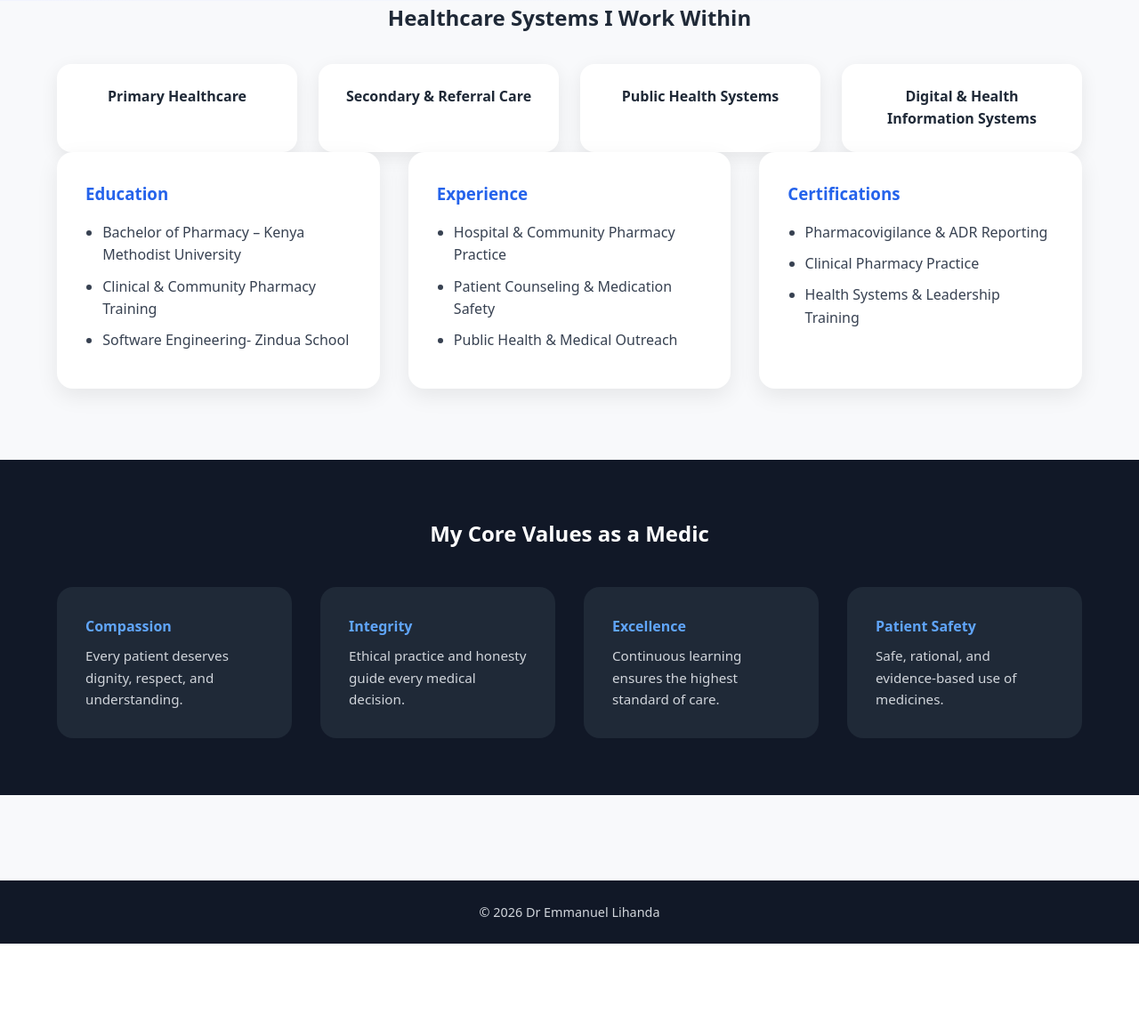
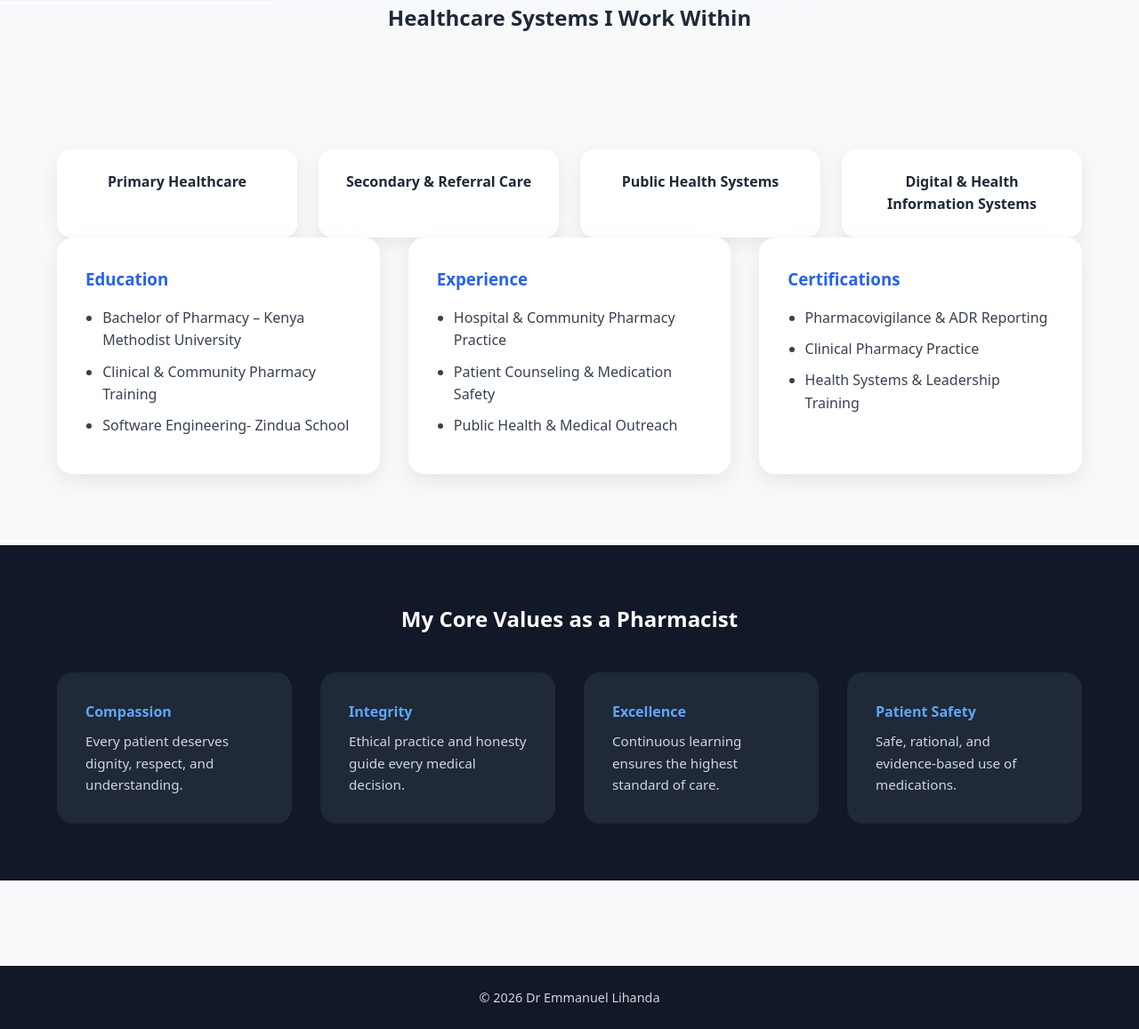
Before and after one commit to LihandaE/django_weekone, a Django app: page / in a window 1280 px wide. Shown: the part 721-1878 px from the top of the page at 89% size. Before the commit the page ends 1782 px from the top, so only its background shows below. Run offline with Django 5.2, Linux system fonts and the light colour scheme.

```diff
--- a/portfolio/static/css/about.css
+++ b/portfolio/static/css/about.css
@@ -1,6 +1,3 @@
-/* ===============================
-   GLOBAL HELPERS
-================================ */
 .container {
     width: 90%;
     max-width: 1200px;
@@ -11,9 +8,7 @@ section {
     margin-top: 4rem;
 }
 
-/* ===============================
-   ABOUT HERO SECTION
-================================ */
+/* ABOUT HERO SECTION */
 .about-hero {
     background: linear-gradient(135deg, #eef2ff, #f8f9fb);
     padding: 4rem 0;
@@ -43,12 +38,10 @@ section {
     color: #4b5563;
 }
 
-/* ===============================
-   HEALTHCARE SYSTEMS
-================================ */
+/* HEALTHCARE SYSTEMS*/
 .systems-section h2 {
     text-align: center;
-    margin-bottom: 2rem;
+    margin-bottom: 8rem;
     color: #1f2937;
 }
 
@@ -72,9 +65,7 @@ section {
     transform: translateY(-6px);
 }
 
-/* ===============================
-   INFO CARDS (Education / Experience / Certs)
-================================ */
+/* INFO CARDS (Education / Experience / Certs) */
 .info-cards {
     display: flex;
     gap: 2rem;
@@ -104,9 +95,7 @@ section {
     color: #374151;
 }
 
-/* ===============================
-   CORE VALUES
-================================ */
+/* CORE VALUES*/
 .values-section {
     background: #111827;
     padding: 4rem 0;
@@ -141,9 +130,7 @@ section {
     font-size: 0.95rem;
 }
 
-/* ===============================
-   RESPONSIVE
-================================ */
+/* RESPONSIVE */
 @media (max-width: 900px) {
     .about-hero-content {
         flex-direction: column;
--- a/portfolio/templates/portfolio/about.html
+++ b/portfolio/templates/portfolio/about.html
@@ -78,7 +78,7 @@
 <!-- CORE VALUES -->
 <section class="values-section">
     <div class="container">
-        <h2>My Core Values as a Medic</h2>
+        <h2>My Core Values as a Pharmacist</h2>
 
         <div class="values-grid">
 
@@ -99,7 +99,7 @@
 
         <div class="value-card">
         <h4>Patient Safety</h4>
-                <p>Safe, rational, and evidence-based use of medicines.</p>
+        <p>Safe, rational, and evidence-based use of medications.</p>
         </div>
 
         </div>
```
Lines whose indentation alone changed are shown as unchanged.
